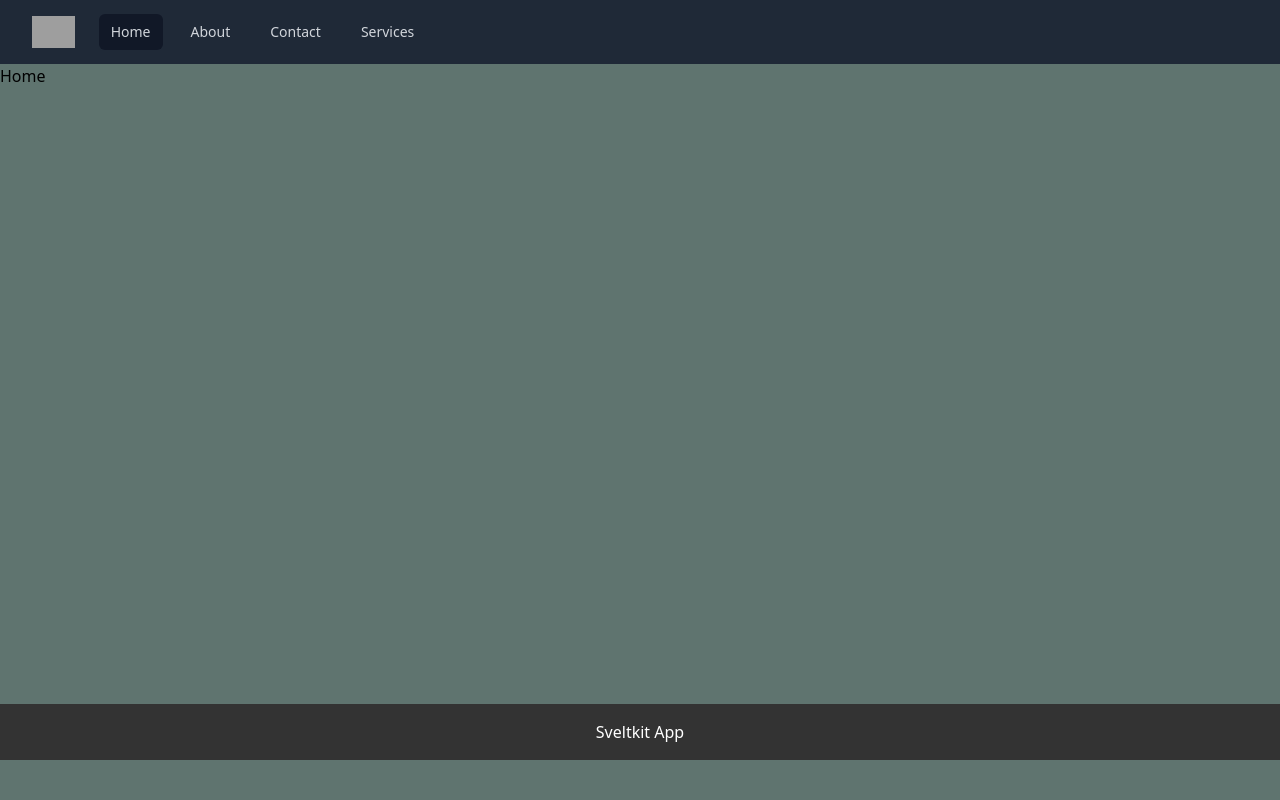
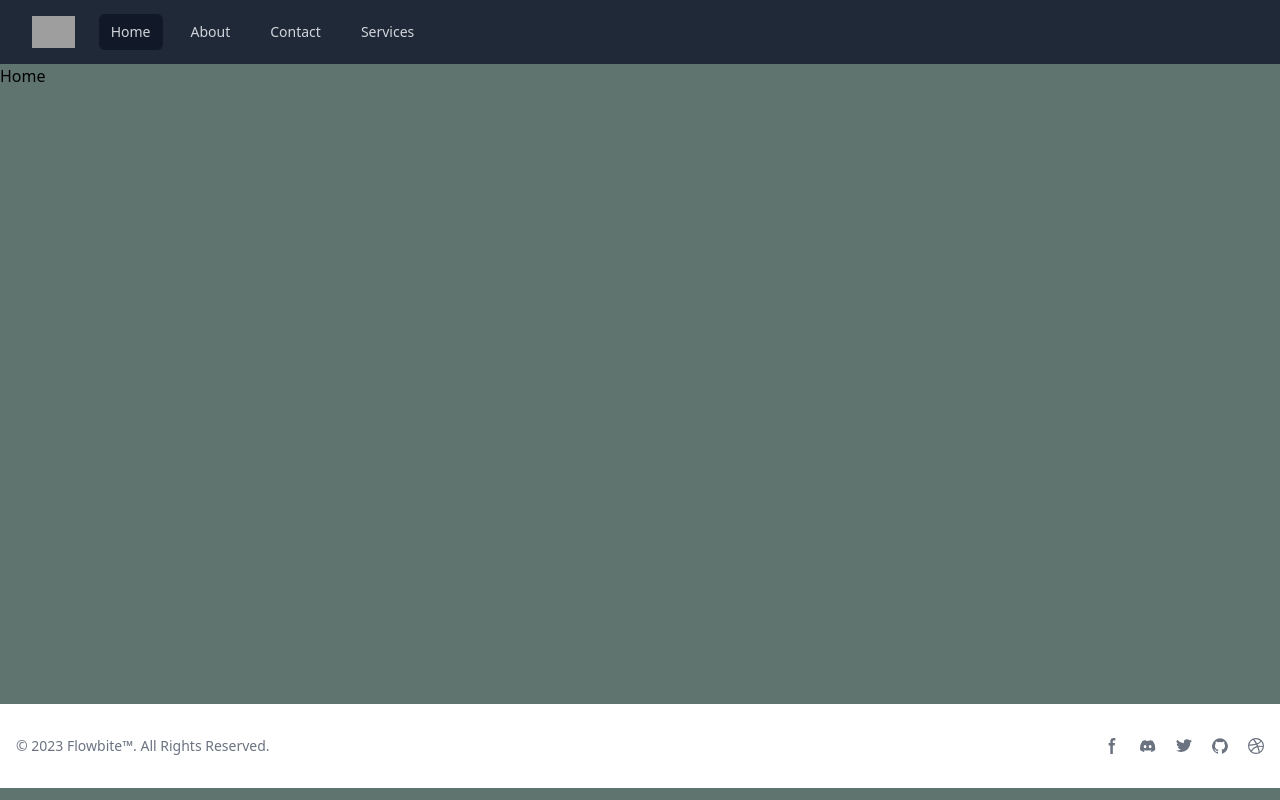
Before and after one commit to nithinK-142/svelte-guide, a SvelteKit app: page / in a window 1280 px wide. Built offline with nearby package versions, Linux system fonts and the light colour scheme; grey boxes are pictures that could not be loaded.

Commit message:
update: footer.

```diff
--- a/src/routes/Footer.svelte
+++ b/src/routes/Footer.svelte
@@ -1,12 +1,43 @@
-<footer>
-  <p>Sveltkit App</p>
+<script>
+  const year = new Date().getFullYear();
+</script>
+<footer class="bg-white dark:bg-gray-900">
+  <div class="mx-auto w-full max-w-screen-xl p-4 py-6 lg:py-8">
+    <div class="sm:flex sm:items-center sm:justify-between">
+        <span class="text-sm text-gray-500 sm:text-center dark:text-gray-400">© {year} <a href="https://flowbite.com/" class="hover:underline">Flowbite™</a>. All Rights Reserved.
+        </span>
+        <div class="flex mt-4 space-x-5 sm:justify-center sm:mt-0">
+            <a href={"#"} class="text-gray-500 hover:text-gray-900 dark:hover:text-white">
+                <svg class="w-4 h-4" aria-hidden="true" xmlns="http://www.w3.org/2000/svg" fill="currentColor" viewBox="0 0 8 19">
+                      <path fill-rule="evenodd" d="M6.135 3H8V0H6.135a4.147 4.147 0 0 0-4.142 4.142V6H0v3h2v9.938h3V9h2.021l.592-3H5V3.591A.6.6 0 0 1 5.592 3h.543Z" clip-rule="evenodd"/>
+                  </svg>
+                <span class="sr-only">Facebook page</span>
+            </a>
+            <a href={"#"} class="text-gray-500 hover:text-gray-900 dark:hover:text-white">
+                <svg class="w-4 h-4" aria-hidden="true" xmlns="http://www.w3.org/2000/svg" fill="currentColor" viewBox="0 0 21 16">
+                      <path d="M16.942 1.556a16.3 16.3 0 0 0-4.126-1.3 12.04 12.04 0 0 0-.529 1.1 15.175 15.175 0 0 0-4.573 0 11.585 11.585 0 0 0-.535-1.1 16.274 16.274 0 0 0-4.129 1.3A17.392 17.392 0 0 0 .182 13.218a15.785 15.785 0 0 0 4.963 2.521c.41-.564.773-1.16 1.084-1.785a10.63 10.63 0 0 1-1.706-.83c.143-.106.283-.217.418-.33a11.664 11.664 0 0 0 10.118 0c.137.113.277.224.418.33-.544.328-1.116.606-1.71.832a12.52 12.52 0 0 0 1.084 1.785 16.46 16.46 0 0 0 5.064-2.595 17.286 17.286 0 0 0-2.973-11.59ZM6.678 10.813a1.941 1.941 0 0 1-1.8-2.045 1.93 1.93 0 0 1 1.8-2.047 1.919 1.919 0 0 1 1.8 2.047 1.93 1.93 0 0 1-1.8 2.045Zm6.644 0a1.94 1.94 0 0 1-1.8-2.045 1.93 1.93 0 0 1 1.8-2.047 1.918 1.918 0 0 1 1.8 2.047 1.93 1.93 0 0 1-1.8 2.045Z"/>
+                  </svg>
+                <span class="sr-only">Discord community</span>
+            </a>
+            <a href={"#"} class="text-gray-500 hover:text-gray-900 dark:hover:text-white">
+                <svg class="w-4 h-4" aria-hidden="true" xmlns="http://www.w3.org/2000/svg" fill="currentColor" viewBox="0 0 20 17">
+                  <path fill-rule="evenodd" d="M20 1.892a8.178 8.178 0 0 1-2.355.635 4.074 4.074 0 0 0 1.8-2.235 8.344 8.344 0 0 1-2.605.98A4.13 4.13 0 0 0 13.85 0a4.068 4.068 0 0 0-4.1 4.038 4 4 0 0 0 .105.919A11.705 11.705 0 0 1 1.4.734a4.006 4.006 0 0 0 1.268 5.392 4.165 4.165 0 0 1-1.859-.5v.05A4.057 4.057 0 0 0 4.1 9.635a4.19 4.19 0 0 1-1.856.07 4.108 4.108 0 0 0 3.831 2.807A8.36 8.36 0 0 1 0 14.184 11.732 11.732 0 0 0 6.291 16 11.502 11.502 0 0 0 17.964 4.5c0-.177 0-.35-.012-.523A8.143 8.143 0 0 0 20 1.892Z" clip-rule="evenodd"/>
+              </svg>
+                <span class="sr-only">Twitter page</span>
+            </a>
+            <a href={"#"} class="text-gray-500 hover:text-gray-900 dark:hover:text-white">
+                <svg class="w-4 h-4" aria-hidden="true" xmlns="http://www.w3.org/2000/svg" fill="currentColor" viewBox="0 0 20 20">
+                      <path fill-rule="evenodd" d="M10 .333A9.911 9.911 0 0 0 6.866 19.65c.5.092.678-.215.678-.477 0-.237-.01-1.017-.014-1.845-2.757.6-3.338-1.169-3.338-1.169a2.627 2.627 0 0 0-1.1-1.451c-.9-.615.07-.6.07-.6a2.084 2.084 0 0 1 1.518 1.021 2.11 2.11 0 0 0 2.884.823c.044-.503.268-.973.63-1.325-2.2-.25-4.516-1.1-4.516-4.9A3.832 3.832 0 0 1 4.7 7.068a3.56 3.56 0 0 1 .095-2.623s.832-.266 2.726 1.016a9.409 9.409 0 0 1 4.962 0c1.89-1.282 2.717-1.016 2.717-1.016.366.83.402 1.768.1 2.623a3.827 3.827 0 0 1 1.02 2.659c0 3.807-2.319 4.644-4.525 4.889a2.366 2.366 0 0 1 .673 1.834c0 1.326-.012 2.394-.012 2.72 0 .263.18.572.681.475A9.911 9.911 0 0 0 10 .333Z" clip-rule="evenodd"/>
+                </svg>
+                <span class="sr-only">GitHub account</span>
+            </a>
+            <a href={"#"} class="text-gray-500 hover:text-gray-900 dark:hover:text-white">
+                <svg class="w-4 h-4" aria-hidden="true" xmlns="http://www.w3.org/2000/svg" fill="currentColor" viewBox="0 0 20 20">
+                  <path fill-rule="evenodd" d="M10 0a10 10 0 1 0 10 10A10.009 10.009 0 0 0 10 0Zm6.613 4.614a8.523 8.523 0 0 1 1.93 5.32 20.094 20.094 0 0 0-5.949-.274c-.059-.149-.122-.292-.184-.441a23.879 23.879 0 0 0-.566-1.239 11.41 11.41 0 0 0 4.769-3.366ZM8 1.707a8.821 8.821 0 0 1 2-.238 8.5 8.5 0 0 1 5.664 2.152 9.608 9.608 0 0 1-4.476 3.087A45.758 45.758 0 0 0 8 1.707ZM1.642 8.262a8.57 8.57 0 0 1 4.73-5.981A53.998 53.998 0 0 1 9.54 7.222a32.078 32.078 0 0 1-7.9 1.04h.002Zm2.01 7.46a8.51 8.51 0 0 1-2.2-5.707v-.262a31.64 31.64 0 0 0 8.777-1.219c.243.477.477.964.692 1.449-.114.032-.227.067-.336.1a13.569 13.569 0 0 0-6.942 5.636l.009.003ZM10 18.556a8.508 8.508 0 0 1-5.243-1.8 11.717 11.717 0 0 1 6.7-5.332.509.509 0 0 1 .055-.02 35.65 35.65 0 0 1 1.819 6.476 8.476 8.476 0 0 1-3.331.676Zm4.772-1.462A37.232 37.232 0 0 0 13.113 11a12.513 12.513 0 0 1 5.321.364 8.56 8.56 0 0 1-3.66 5.73h-.002Z" clip-rule="evenodd"/>
+              </svg>
+                <span class="sr-only">Dribbble account</span>
+            </a>
+        </div>
+    </div>
+  </div>
 </footer>
-
-<style>
-  footer {
-    text-align: center;
-    background-color: #333;
-    color: white;
-    padding: 1rem;
-  }
-</style>
```
